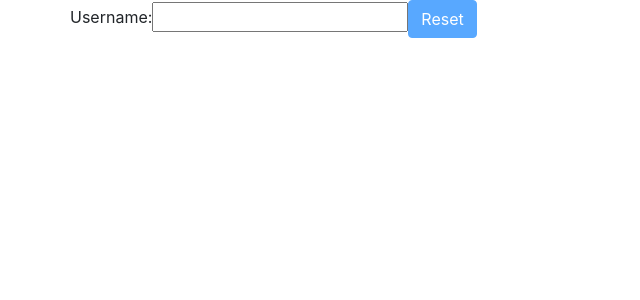
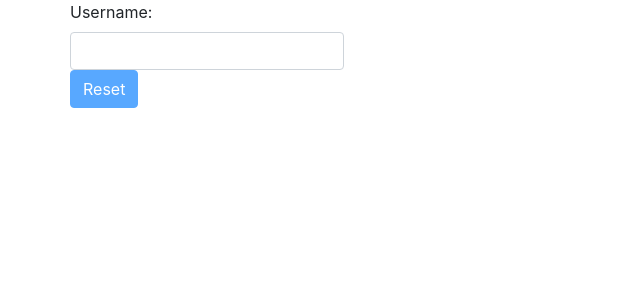
Before and after one commit to droidark/ng-course, an Angular app: page / in a window 1280 px wide. Shown: the top 300 px of the page, without its empty margins (0-640 px from the left). Built offline with nearby package versions, Linux system fonts and the light colour scheme.

Commit message:
Practice 02 (Databinding) updated2

```diff
--- a/src/app/practice-two/practice-two.component.html
+++ b/src/app/practice-two/practice-two.component.html
@@ -1,5 +1,5 @@
 <label>Username: </label>
-<input type = 'text' [(ngModel)] = 'username'>
+<input type = 'text' class='form-control' [(ngModel)] = 'username'>
 <button type='button' class='btn btn-primary'
   [disabled] = '!getEnableButton()'
   (click) = 'resetUsername()'>Reset</button>
```
